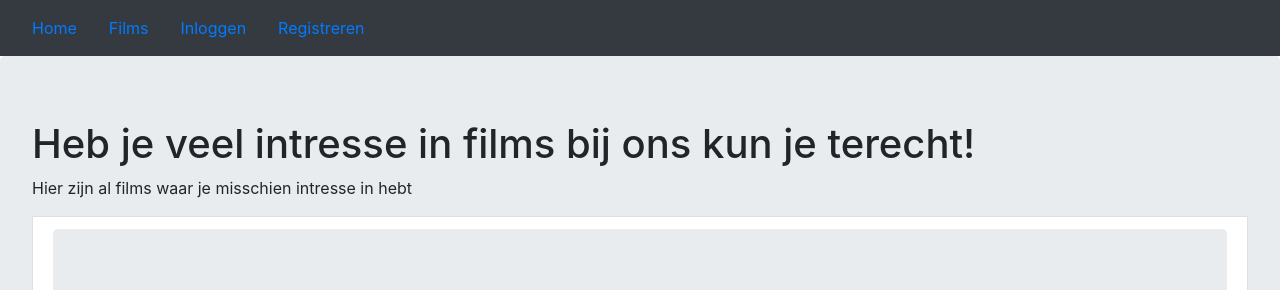
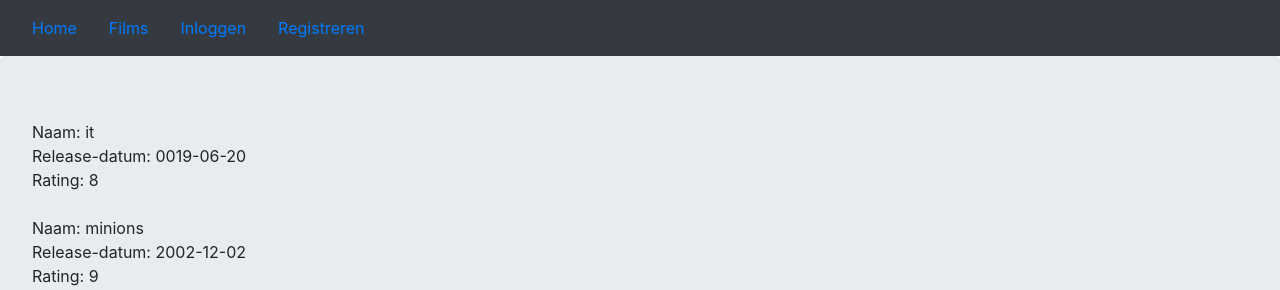
Before and after one commit to QuintenIbrahim/Project_webtech, a Flask app: page / in a window 1280 px wide. Shown: the top 290 px of the page. Run offline with Flask 2, Linux system fonts and the light colour scheme; data comes from the database, SQL or seed files in the repository; both versions use the stored data as it was after the commit; some libraries are stand-ins or nearby versions.

Commit message:
rating op home

```diff
--- a/app.py
+++ b/app.py
@@ -8,7 +8,9 @@ from werkzeug.security import generate_password_hash, check_password_hash
 
 @app.route('/')
 def home():
-    return render_template('home.html')
+    films = Film.query.all()
+    return render_template('home.html', films=films)
+
 
 
 @app.route('/welkom')
--- a/mijnproject/templates/home.html
+++ b/mijnproject/templates/home.html
@@ -3,36 +3,45 @@
 <div class="jumbotron">
     {% if current_user.is_authenticated %}
     <h1>Hallo {{ current_user.username }}! Dit zijn een paar films van onze website!</h1>
-    <li class="list-group-item">
-        <div class="jumbotron">
-            <embed src="https://www.youtube.com/embed/F9Bo89m2f6g" allowfullscreen="true" width="425" height="344">
-        </div>
-    </li>
-    <li class="list-group-item">
-        <div class="jumbotron">
-            <iframe width="560" height="315" src="https://www.youtube.com/embed/nW948Va-l10" title="YouTube video player" frameborder="0" allow="accelerometer; autoplay; clipboard-write; encrypted-media; gyroscope; picture-in-picture" allowfullscreen></iframe>
-        </div>
-    </li>
-    <li class="list-group-item">
-        <div class="jumbotron">
-            <iframe width="560" height="315" src="https://www.youtube.com/embed/ojGHE581lsM" title="YouTube video player" frameborder="0" allow="accelerometer; autoplay; clipboard-write; encrypted-media; gyroscope; picture-in-picture" allowfullscreen></iframe>
-        </div>
-    </li>
+    {% if films|length %}
+        {% for film in films %}
+                Naam: {{ film.titel }} </br>
+                Release-datum: {{ film.datum }} </br>
+                {% if film.rating > 8 %}
+                Rating: {{ film.rating }} </br>
+                {% else %}
+                <p>Er zijn geen films met een hoge rating</p>
+                {% endif %}
+
+        {% endfor %}
 
     {% else %}
-    <h1>Heb je veel intresse in films bij ons kun je terecht!</h1>
-    <p>Hier zijn al films waar je misschien intresse in hebt</p>
-    <li class="list-group-item">
-        <div class="jumbotron">
-            <iframe width="560" height="315" src="https://www.youtube.com/embed/-FZ-pPFAjYY" title="YouTube video player" frameborder="0" allow="accelerometer; autoplay; clipboard-write; encrypted-media; gyroscope; picture-in-picture" allowfullscreen></iframe>
+        <div>
+            <p>Er zijn nog geen films geplaatst.</p>
         </div>
-    </li>
-    <li class="list-group-item">
-        <div class="jumbotron">
-            <iframe width="560" height="315" src="https://www.youtube.com/embed/WjBjUF4Tb_k" title="YouTube video player" frameborder="0" allow="accelerometer; autoplay; clipboard-write; encrypted-media; gyroscope; picture-in-picture" allowfullscreen></iframe>
+    {% endif %}
+
+    {% else %}
+    {% if films|length %}
+        {% for film in films %}
+
+                {% if film.rating >= 8 %}
+                Naam: {{ film.titel }} </br>
+                Release-datum: {{ film.datum }} </br>
+                Rating: {{ film.rating }} </br>
+                </br>
+                {% else %}
+
+                {% endif %}
+
+        {% endfor %}
+
+
+    {% else %}
+        <div>
+            <p>Er zijn nog geen films geplaatst.</p>
         </div>
-    </li>
-    <h2>Om te kunnen beginnen log in of registreer!</h2>
+    {% endif %}
     {% endif %}
 </div>
 
```
Also changed, not shown: mijnproject/templates/base.html (+9 -3 lines), mijnproject/data.sqlite.
